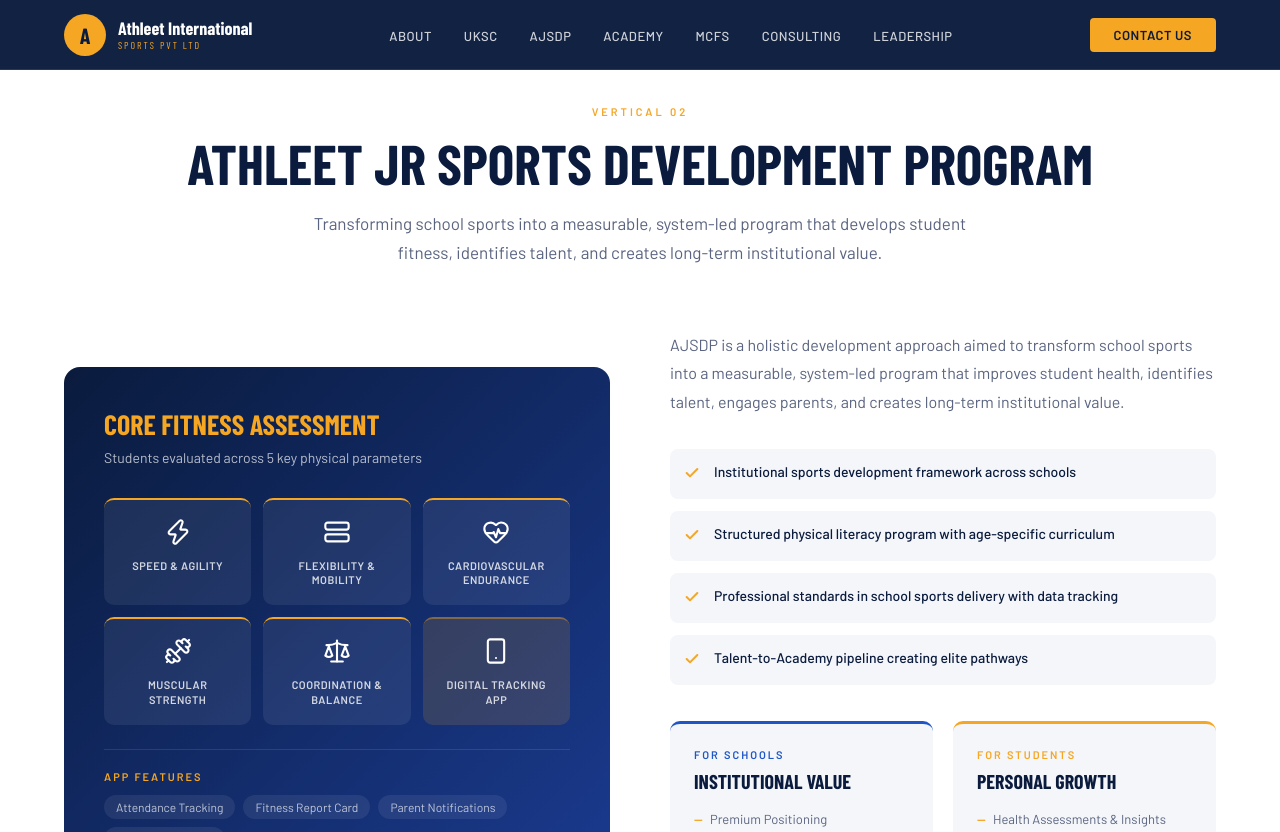
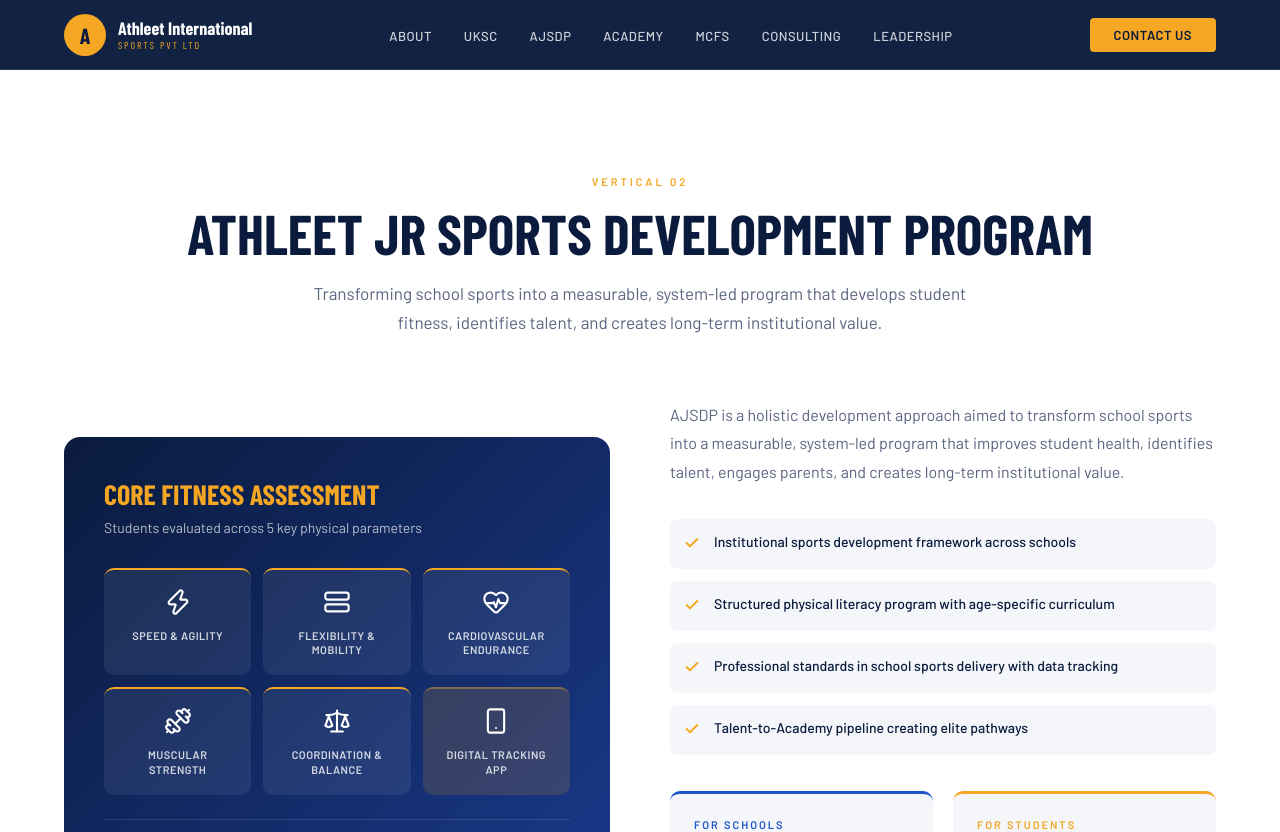
Before and after one commit to SoumikDas-techy/Athleet-International-Pvt.-Ltd.-website, a React (Vite) app: page /ajsdp in a window 1280 px wide. Shown: the top 832 px of the page. Built offline with nearby package versions, Linux system fonts and the light colour scheme; a web font is replaced by a local one.

Commit message:
Bringing the letters down

```diff
--- a/src/components/AJSDPSection.css
+++ b/src/components/AJSDPSection.css
@@ -1,6 +1,7 @@
 /* AJSDP */
 .ajsdp-section {
   background: var(--white);
+  margin-top: 70px;
 }
 
 .ajsdp-grid {
--- a/src/components/AcademySection.css
+++ b/src/components/AcademySection.css
@@ -1,6 +1,7 @@
 /* ACADEMY */
 .academy-section {
   background: var(--navy);
+  margin-top: 70px;
 }
 
 .academy-grid {
--- a/src/components/MCFSSection.css
+++ b/src/components/MCFSSection.css
@@ -1,6 +1,7 @@
 /* MCFS */
 .mcfs-section {
   background: var(--off-white);
+  margin-top: 70px;
 }
 
 .mcfs-grid {
--- a/src/components/UKSCSection.css
+++ b/src/components/UKSCSection.css
@@ -1,6 +1,7 @@
 /* UKSC SECTION */
 .uksc-section {
   background: var(--off-white);
+  margin-top: 70px;
 }
 
 .uksc-grid {
```
